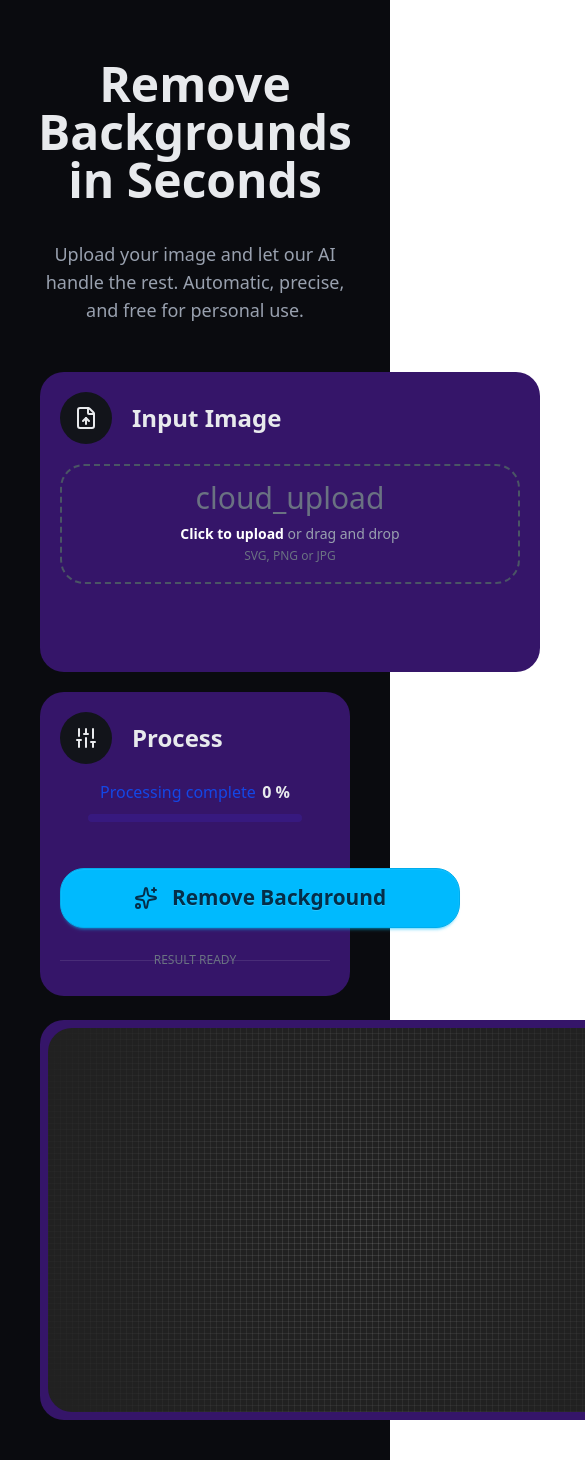
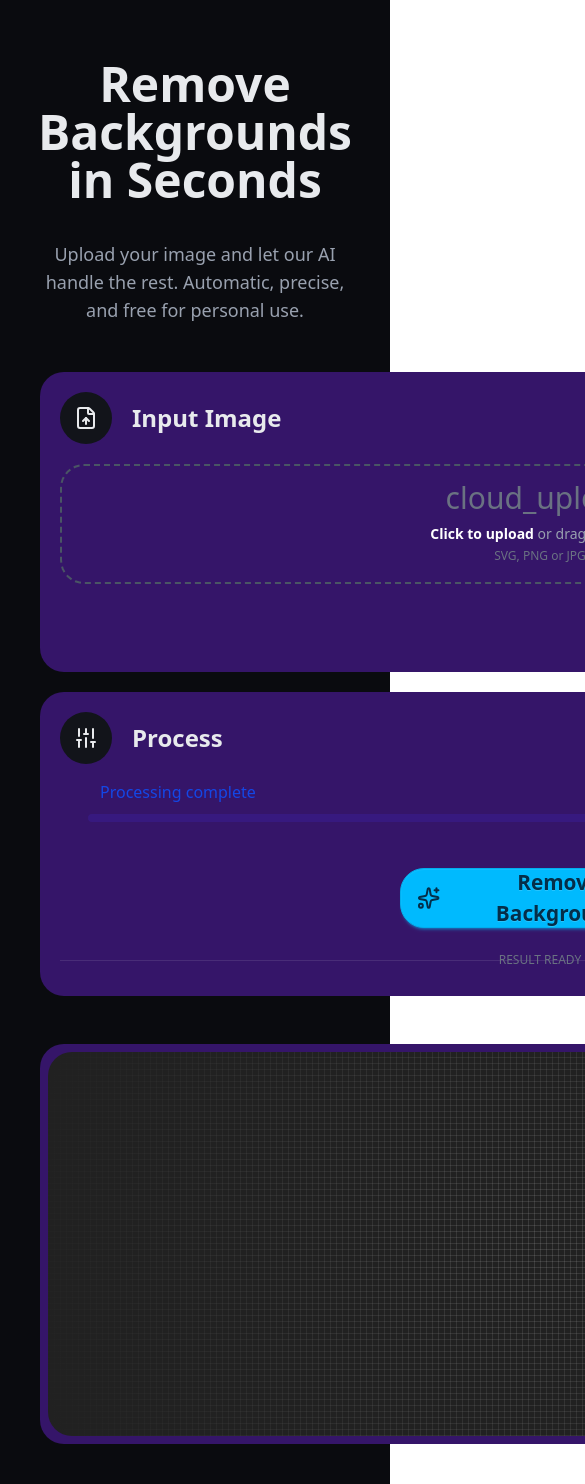
Before and after one commit to Konvelbo/RemoveBackground, a React (Vite) app: page / in a window 390 px wide. Shown: the top 1484 px of the page, 585 px wide, since content can reach past the window. Before the commit the page ends 1460 px from the top, so only its background shows below. Built offline with nearby package versions, Linux system fonts and the light colour scheme.

Commit message:
I corriged the responsive

```diff
--- a/src/App.css
+++ b/src/App.css
@@ -34,6 +34,13 @@ body {
     font-family: var(--font-sans);
     margin: 0;
     min-height: 100vh;
+    body {
+        scrollbar-width: none;
+    }
+}
+
+body::-webkit-scrollbar {
+    display: none; /* Masque la barre, le défilement reste */
 }
 
 #file-input {
@@ -74,36 +81,15 @@ body {
 #scale:hover {
     scale: 1.02;
 }
-@media screen and (max-width: 1400px) {
-    #container {
-        flex-direction: column-reverse;
-        gap: 1.5rem;
-    }
-    #div-box {
-        min-width: 300px;
-        max-height: 400px;
-    }
-    #upload_file {
-        min-width: 100px;
-    }
-    #process {
-        min-width: 100px;
-    }
-    #progress {
-        width: calc(100% - 3.5rem);
-    }
-    #uploadFile_process {
-        flex-direction: column;
-    }
-}
+
 @media screen and (max-width: 1880px) {
     #container {
         /*flex-direction: column-reverse;*/
         gap: 1.5rem;
     }
     #div-box {
-        min-width: 1100px;
-        height: 500px;
+        width: 1000px;
+        height: 600px;
     }
     #animate-image {
         max-width: 450px;
@@ -129,8 +115,8 @@ body {
         gap: 1.5rem;
     }
     #div-box {
-        min-width: 1000px;
-        height: 500px;
+        min-width: 900px;
+        height: 700px;
     }
     #animate-image {
         max-width: 450px;
@@ -156,35 +142,93 @@ body {
         gap: 1.5rem;
     }
     #div-box {
-        min-width: 900px;
+        min-width: 700px;
         height: 500px;
     }
 }
-@media screen and (max-width: 1600px) {
+@media screen and(max-width: 1600px) {
     #container {
         /*flex-direction: column-reverse;*/
         gap: 1.5rem;
     }
     #div-box {
-        min-width: 900px;
+        min-width: 800px;
         height: 500px;
     }
-    #upload_file {
-        min-width: 500px;
+    /*#upload_file {
+        min-width: 600px;
         min-height: 300px;
-    }
+    }*/
 }
+
 @media screen and (max-width: 1500px) {
     #container {
         /*flex-direction: column-reverse;*/
         gap: 1.5rem;
     }
     #div-box {
-        min-width: 650px;
+        min-width: 850px;
         height: 500px;
     }
     #upload_file {
-        min-width: 500px;
+        min-width: 400px;
         min-height: 300px;
     }
 }
+
+@media screen and (max-width: 1400px) {
+    #container {
+        flex-direction: column-reverse;
+        gap: 1.5rem;
+    }
+    #div-box {
+        min-width: 100%;
+        /*max-height: 400px;*/
+    }
+    #upload_file {
+        min-width: 150px;
+    }
+    #process {
+        min-width: 100px;
+    }
+
+    #process button {
+        width: 280px;
+    }
+
+    #progress {
+        width: calc(100% - 3.5rem);
+    }
+    #uploadFile_process {
+        flex-direction: column;
+    }
+}
+@media screen and (max-width: 620px) {
+    #container {
+        display: grid;
+        grid-template-columns: repeat(1, 1fr);
+        grid-template-rows: repeat(100px, 1fr);
+        /*flex-direction: column-reverse;*/
+        gap: 1.5rem;
+        scroll-behavior: smooth;
+        scrollbar-width: none;
+    }
+
+    #div-box {
+        min-width: 300px;
+        max-height: 400px;
+        grid-row: 3;
+    }
+    #upload_file {
+        min-width: 400px;
+    }
+    #process {
+        min-width: 400px;
+    }
+    #progress {
+        width: calc(100% - 3.5rem);
+    }
+    #uploadFile_process {
+        flex-direction: column;
+    }
+}
--- a/src/index.css
+++ b/src/index.css
@@ -0,0 +1,8 @@
+body {
+    scrollbar-color: #888 #f1f1f1; /* Curseur (thumb) gris, Piste (track) gris clair */
+    scrollbar-width: none;
+}
+
+body::-webkit-scrollbar {
+    display: none; /* Masque la barre, le défilement reste */
+}
```
